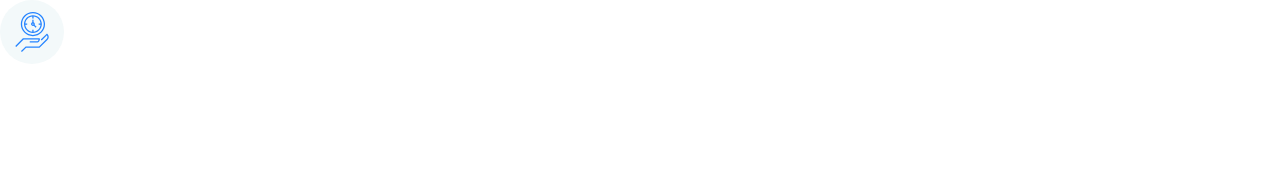
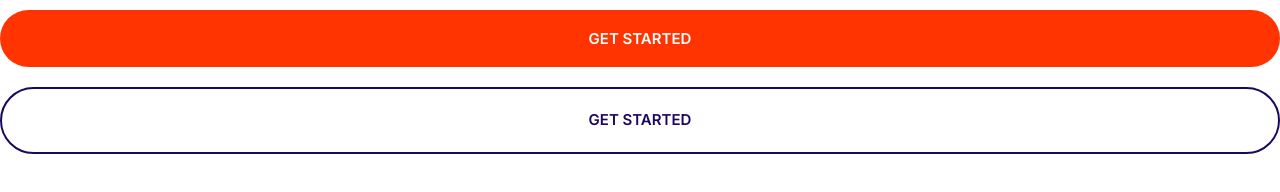
Before and after one commit to Huseyin-Karamut/learn_codding, a plain HTML site: page index.html in a window 1280 px wide. Drawn offline with Linux system fonts and the light colour scheme.

Commit message:
Adding buttons style.

```diff
--- a/css/style.css
+++ b/css/style.css
@@ -4,6 +4,10 @@
     --color-accent: #ff3400;
     --color-headings: #1b0760;
     --color-body: #918ca4;
+}
+
+*, *::after, *::before {
+    box-sizing: border-box;
 }
 
 
@@ -175,3 +179,69 @@ a {
     background-color: #f3f9fa;
 }
 /* Icons End */
+
+
+/* Buttons Start */
+.btn {
+    border-radius: 40px;
+    border: 0;
+    cursor: pointer;
+    font-size: 1.8rem;
+    font-weight: 600;
+    outline: none;
+    margin: 1rem 0;
+    padding: 2rem 3rem;
+    text-align: center;
+    text-transform: uppercase;
+    white-space: nowrap;
+}
+
+.btn--primary {
+    background-color: var(--color-primary);
+    color: white;
+}
+
+.btn--primary:hover {
+    background-color: #3a8ffd;
+}
+
+.btn--secondary {
+    background-color: var(--color-secondary);
+    color: white;
+}
+
+.btn--secondary:hover {
+    background-color: #fd4516;
+}
+
+.btn--accent {
+    background-color: var(--color-accent);
+    color: white;
+}
+
+.btn--accent:hover {
+    background-color: #ec3000;
+}
+
+.btn--outline {
+    background-color: transparent;
+    border: 2px solid var(--color-headings);
+    color: var(--color-headings);
+}
+
+.btn--outline:hover {
+    background-color: var(--color-headings);
+    color: white;
+}
+
+.btn--block {
+    width: 100%;
+    display: inline-block;
+}
+
+@media screen and (min-width: 1024px) {
+    .btn {
+        font-size: 1.5rem;
+    }
+}
+/* Buttons End */
--- a/index.html
+++ b/index.html
@@ -14,10 +14,9 @@
     <link rel="stylesheet" href="css/style.css" />
   </head>
   <body>
-    <span class="icon-container">
-      <svg class="icon icon--primary">
-        <use xlink:href="images/sprite.svg#clock"></use>
-      </svg>
-    </span>
+    <button class="btn btn--accent btn--block" type="button">
+      get started
+    </button>
+    <a class="btn btn--outline btn--block" href="#">get started</a>
   </body>
 </html>
```
Also changed, not shown: components/buttons.html (added, +2 -0 lines).
